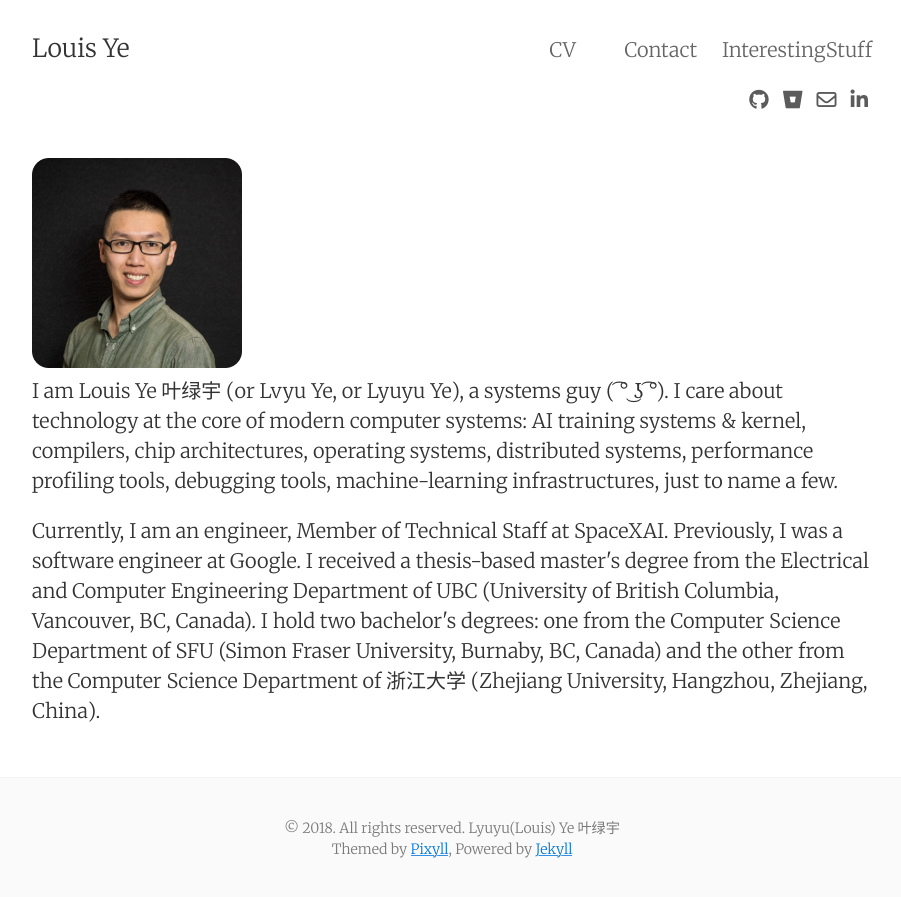
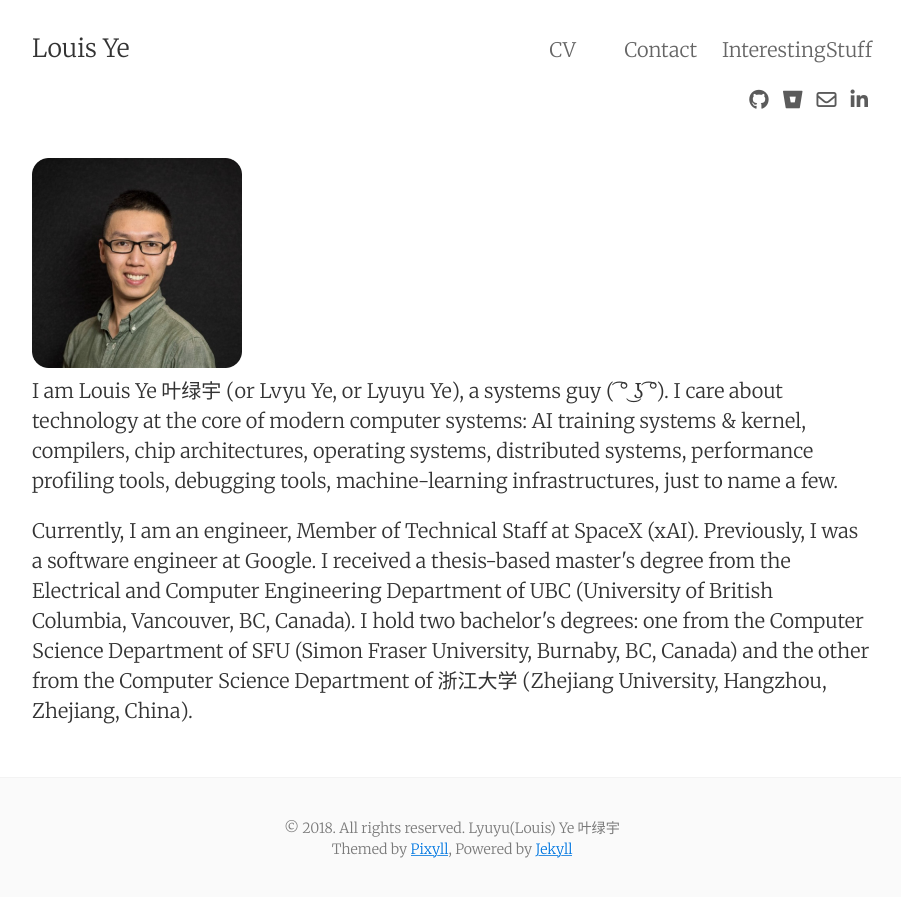
Before and after one commit to Louis-Ye/Louis-Ye.github.io, a Jekyll site: the page built from index.html, in a window 1280 px wide. Shown: the top 897 px of the page, without its empty margins (188-1089 px from the left). Built offline with Jekyll 4.4.1, drawn with Linux system fonts in a browser that asks for light colours; nearby versions of some CDN libraries; the list of posts is cut into pages by our own code.

Commit message:
Update company name from SpaceXAI to SpaceX (xAI)

```diff
--- a/index.html
+++ b/index.html
@@ -13,5 +13,5 @@ redirect_from:
 </p>
 
 <p>
-    Currently, I am an engineer, Member of Technical Staff at SpaceXAI. Previously, I was a software engineer at Google. I received a thesis-based master's degree from the Electrical and Computer Engineering Department of UBC (University of British Columbia, Vancouver, BC, Canada). I hold two bachelor's degrees: one from the Computer Science Department of SFU (Simon Fraser University, Burnaby, BC, Canada) and the other from the Computer Science Department of 浙江大学 (Zhejiang University, Hangzhou, Zhejiang, China).
+    Currently, I am an engineer, Member of Technical Staff at SpaceX (xAI). Previously, I was a software engineer at Google. I received a thesis-based master's degree from the Electrical and Computer Engineering Department of UBC (University of British Columbia, Vancouver, BC, Canada). I hold two bachelor's degrees: one from the Computer Science Department of SFU (Simon Fraser University, Burnaby, BC, Canada) and the other from the Computer Science Department of 浙江大学 (Zhejiang University, Hangzhou, Zhejiang, China).
 </p>
```
